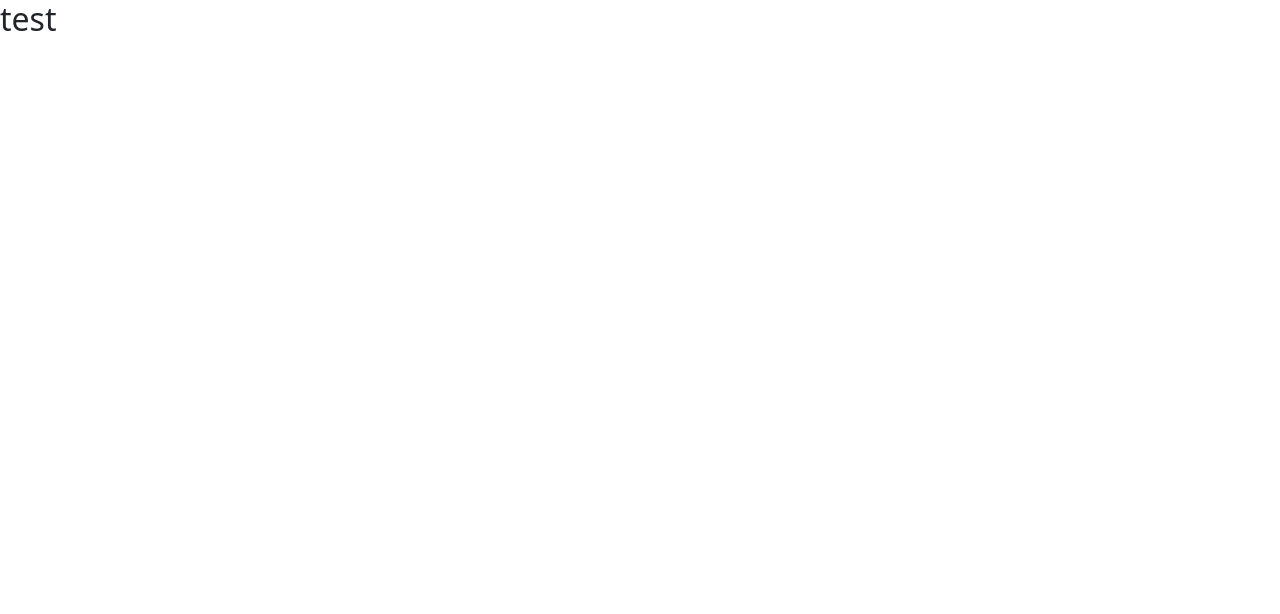
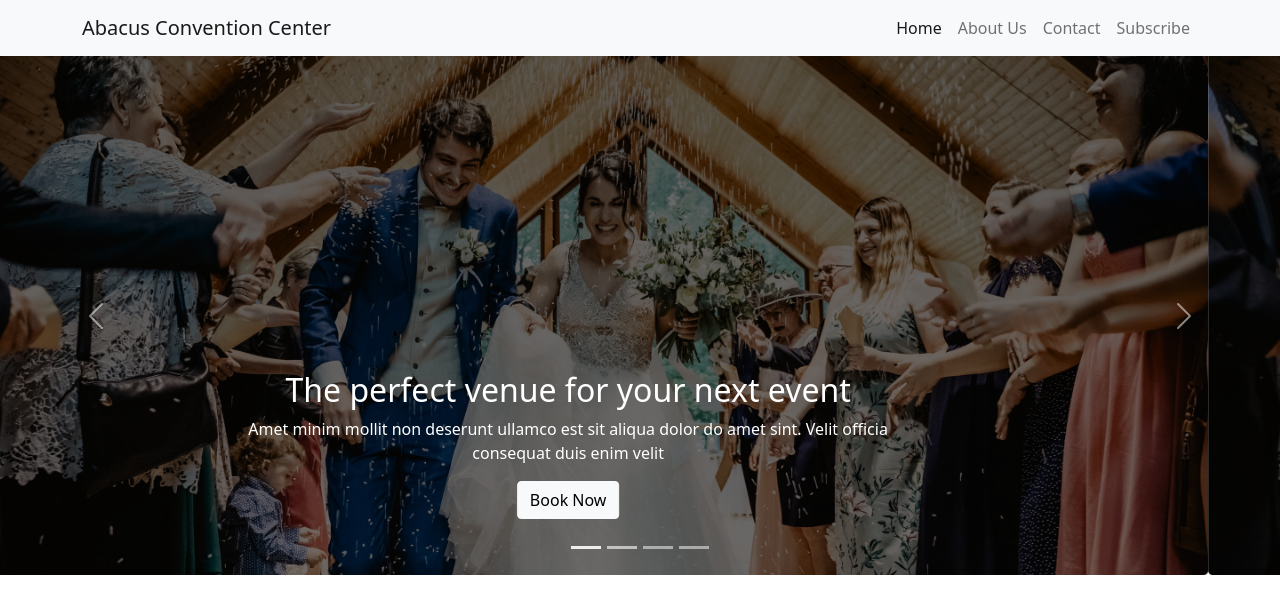
Before and after one commit to Zakaria6789/Convention-Center, a plain HTML site: page index.html in a window 1280 px wide. Drawn offline with nearby package versions, Linux system fonts and the light colour scheme.

Commit message:
menu and carousel ok

```diff
--- a/index.html
+++ b/index.html
@@ -13,7 +13,107 @@
 
 <body>
     <header>
-        <h2>test</h2>
+        <!-- Navbar Section -->
+        <nav class="navbar navbar-expand-lg navbar-light bg-light">
+            <div class="container">
+                <a class="navbar-brand" href="#">Abacus Convention Center</a>
+                <button class="navbar-toggler" type="button" data-bs-toggle="collapse"
+                    data-bs-target="#navbarSupportedContent" aria-controls="navbarSupportedContent"
+                    aria-expanded="false" aria-label="Toggle navigation">
+                    <span class="navbar-toggler-icon"></span>
+                </button>
+                <div class="collapse navbar-collapse" id="navbarSupportedContent">
+                    <ul class="navbar-nav ms-auto mb-2 mb-lg-0">
+                        <li class="nav-item">
+                            <a class="nav-link active" aria-current="page" href="#">Home</a>
+                        </li>
+                        <li class="nav-item">
+                            <a class="nav-link" href="#">About Us</a>
+                        </li>
+                        <li class="nav-item">
+                            <a class="nav-link" href="#">Contact</a>
+                        </li>
+                        <li class="nav-item">
+                            <a class="nav-link" href="#">Subscribe</a>
+                        </li>
+                    </ul>
+                </div>
+            </div>
+        </nav>
+        <!-- Carousel Section -->
+        <div id="carouselExampleCaptions" class="carousel slide" data-bs-ride="carousel">
+            <!-- Carousel-Indicators -->
+            <div class="carousel-indicators">
+                <button type="button" data-bs-target="#carouselExampleCaptions" data-bs-slide-to="0" class="active"
+                    aria-current="true" aria-label="Slide 1"></button>
+                <button type="button" data-bs-target="#carouselExampleCaptions" data-bs-slide-to="1"
+                    aria-label="Slide 2"></button>
+                <button type="button" data-bs-target="#carouselExampleCaptions" data-bs-slide-to="2"
+                    aria-label="Slide 3"></button>
+                <button type="button" data-bs-target="#carouselExampleCaptions" data-bs-slide-to="3"
+                    aria-label="Slide 4"></button>
+            </div>
+            <div class="carousel-inner">
+                <!-- Slide-1 -->
+                <div class="carousel-item active">
+                    <img src="images/banner.png" class="d-block w-100" alt="...">
+                    <div class="carousel-caption d-none d-md-block w-50 mx-auto mb-3">
+                        <h2>The perfect venue for your
+                            next event</h2>
+                        <p>Amet minim mollit non deserunt ullamco est sit aliqua dolor do amet sint. Velit officia
+                            consequat duis enim velit </p>
+                        <button class="btn btn-light">Book Now</button>
+                    </div>
+                </div>
+                <!-- Slide-2 -->
+                <div class="carousel-item">
+                    <img src="images/banner.png" class="d-block w-100" alt="...">
+                    <div class="carousel-caption d-none d-md-block w-50 mx-auto mb-3">
+                        <h2>The perfect venue for your
+                            next event</h2>
+                        <p>Amet minim mollit non deserunt ullamco est sit aliqua dolor do amet sint. Velit officia
+                            consequat duis enim velit </p>
+                        <button class="btn btn-light">Book Now</button>
+                    </div>
+                </div>
+                <!-- Slide-3 -->
+                <div class="carousel-item">
+                    <img src="images/banner.png" class="d-block w-100" alt="...">
+                    <div class="carousel-caption d-none d-md-block w-50 mx-auto mb-3">
+                        <h2>The perfect venue for your
+                            next eventThe perfect venue for your
+                            next event</h2>
+                        <p>Amet minim mollit non deserunt ullamco est sit aliqua dolor do amet sint. Velit officia
+                            consequat duis enim velit </p>
+                        <button class="btn btn-light">Book Now</button>
+                    </div>
+                </div>
+                <!-- Slide-4 -->
+                <div class="carousel-item">
+                    <img src="images/banner.png" class="d-block w-100" alt="...">
+                    <div class="carousel-caption d-none d-md-block w-50 mx-auto mb-3">
+                        <h2>The perfect venue for your
+                            next eventThe perfect venue for your
+                            next event</h2>
+                        <p>Amet minim mollit non deserunt ullamco est sit aliqua dolor do amet sint. Velit officia
+                            consequat duis enim velit </p>
+                        <button class="btn btn-light">Book Now</button>
+                    </div>
+                </div>
+            </div>
+            <!-- Previous Button -->
+            <button class="carousel-control-prev" type="button" data-bs-target="#carouselExampleCaptions"
+                data-bs-slide="prev">
+                <span class="carousel-control-prev-icon" aria-hidden="true"></span>
+                <span class="visually-hidden">Previous</span>
+            </button>
+            <!-- Next Button -->
+            <button class="carousel-control-next" type="button" data-bs-target="#carouselExampleCaptions"
+                data-bs-slide="next">
+                <span class="carousel-control-next-icon" aria-hidden="true"></span>
+                <span class="visually-hidden">Next</span>
+            </button>
+        </div>
     </header>
     <main>
 
```
